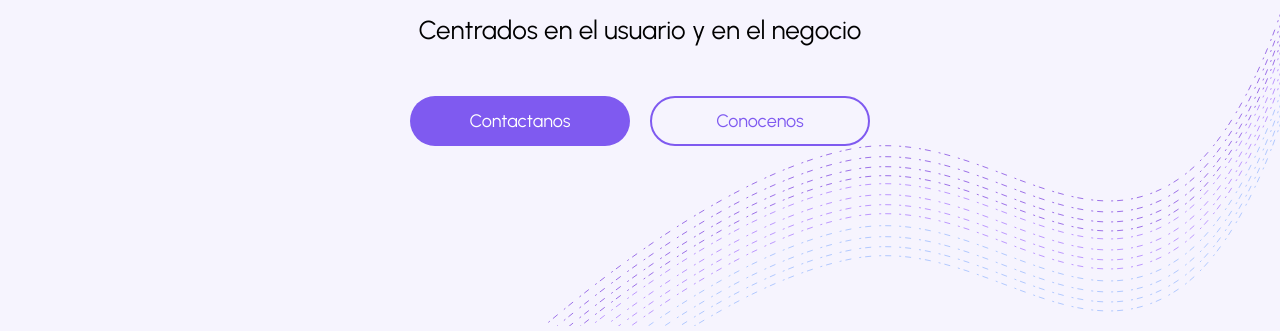
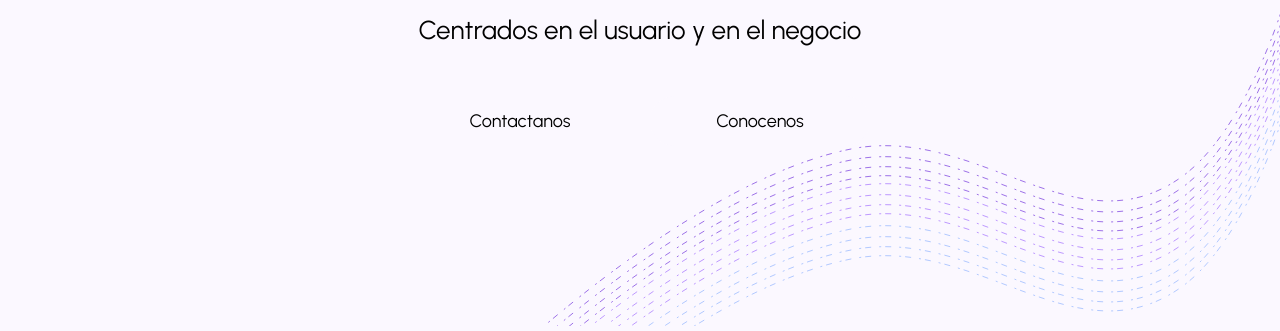
Before and after one commit to 2piradrian/cswap-web, an Astro site: page / in a window 1280 px wide. Shown: the part 469-800 px from the top of the page. Built offline with nearby package versions, Linux system fonts and the light colour scheme; Astro itself is replaced by a stand-in of ours.

Commit message:
new colors

```diff
--- a/src/styles/var.css
+++ b/src/styles/var.css
@@ -1,17 +1,14 @@
 :root {
-	--main: #7f5af0;
-	--on-main: #fffffe;
-
-	--secondary: #2cb67d;
-
-	--surface: #94a1b25d;
-	--on-surface: #72757e;
-
-	--background: #f6f4fe;
-	--on-background: #02010a;
-
-	--footer: #02010a;
-	--contrast: #16161a;
+	--primary: #1B134F;
+ 	--on-primary: #FBF8FF;
+	--on-background: #1B134F ;
+	--background: #FBF8FF;
+	--secondary: #DCDDFE ;
+	--on-secondary: #5E617D;
+	--tertiary: #7A81C7 ;
+	--on-tertiary: #DCDDFE;
+	--container: #FBF8FF;
+	--on-container: #5E617D;
 
 	--max-width: 1366px;
 }
```
